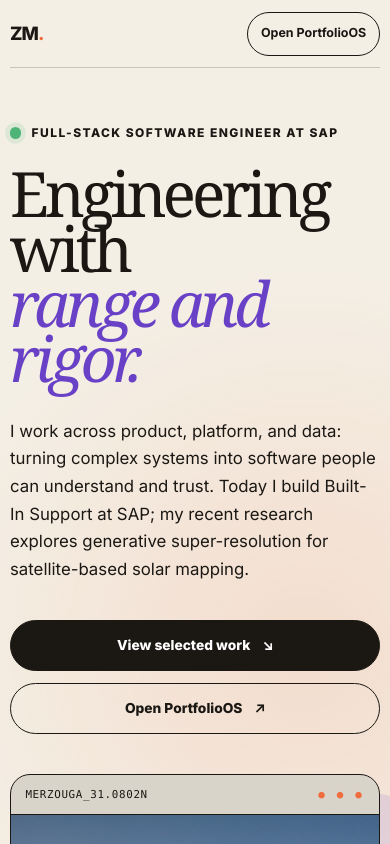
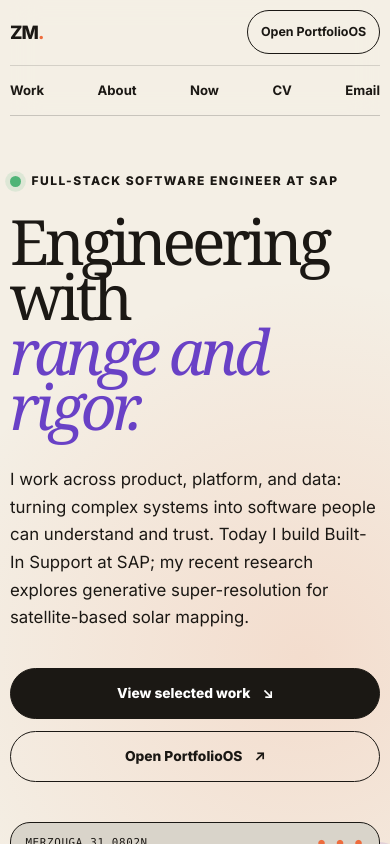
Before and after one commit to mourabitiziyad/PortfolioOS, a Next.js app: page / in a window 390 px wide. Shown: the top 844 px of the page. Built offline with nearby package versions, Linux system fonts and the light colour scheme.

Commit message:
fix: close portfolio refresh review gaps

```diff
--- a/app/about/page.tsx
+++ b/app/about/page.tsx
@@ -10,6 +10,12 @@ export const metadata: Metadata = {
   description:
     "About Ziyad Mourabiti: a Moroccan full-stack software engineer at SAP working across platforms, product, data, and applied AI.",
   alternates: { canonical: "/about" },
+  openGraph: {
+    title: "About - Ziyad Mourabiti",
+    description:
+      "A Moroccan full-stack software engineer at SAP working across platforms, product, data, and applied AI.",
+    url: "/about",
+  },
 };
 
 const journey = [
--- a/app/globals.css
+++ b/app/globals.css
@@ -88,6 +88,9 @@ a {
 .skip-link:focus { transform: translateY(0); }
 
 .site-header {
+  position: sticky;
+  top: 0;
+  z-index: 40;
   width: min(100% - 2rem, 78rem);
   min-height: 4.75rem;
   margin: 0 auto;
@@ -96,6 +99,8 @@ a {
   align-items: center;
   gap: 2rem;
   border-bottom: 1px solid rgba(27, 24, 20, 0.2);
+  background: rgba(244, 239, 229, 0.88);
+  backdrop-filter: blur(14px);
 }
 
 .site-mark {
@@ -443,7 +448,8 @@ a {
 }
 
 .text-link span:first-child { border-bottom: 1px solid currentColor; }
-.text-link:hover span:last-child { transform: translate(2px, -2px); }
+.text-link-arrow { transition: transform 160ms ease; }
+.text-link:hover .text-link-arrow { transform: translate(2px, -2px); }
 
 .section-end-link { display: flex; justify-content: flex-end; margin-top: 2rem; }
 .selected-projects { border-top: 1px solid rgba(27, 24, 20, 0.2); }
@@ -702,8 +708,15 @@ a {
 .now-principle blockquote { max-width: 22ch; }
 
 @media (max-width: 860px) {
-  .site-header { grid-template-columns: 1fr auto; min-height: 4.25rem; }
-  .site-nav { display: none; }
+  .site-header { grid-template-columns: 1fr auto; gap: 0.65rem 1rem; padding: 0.65rem 0; }
+  .site-nav {
+    grid-column: 1 / -1;
+    grid-row: 2;
+    justify-content: space-between;
+    min-height: 2.5rem;
+    padding-top: 0.65rem;
+    border-top: 1px solid rgba(27, 24, 20, 0.14);
+  }
   .hero { min-height: auto; grid-template-columns: 1fr; padding-top: 4rem; }
   .hero h1 { font-size: clamp(3.6rem, 15vw, 6.5rem); }
   .hero-visual { transform: none; }
--- a/app/now/page.tsx
+++ b/app/now/page.tsx
@@ -7,6 +7,11 @@ export const metadata: Metadata = {
   title: "Now",
   description: "What Ziyad Mourabiti is working on and thinking about now.",
   alternates: { canonical: "/now" },
+  openGraph: {
+    title: "Now - Ziyad Mourabiti",
+    description: "What Ziyad Mourabiti is working on and thinking about now.",
+    url: "/now",
+  },
 };
 
 export default function NowPage() {
--- a/app/opengraph-image.tsx
+++ b/app/opengraph-image.tsx
@@ -1,6 +1,5 @@
 import { ImageResponse } from "next/og";
 
-export const runtime = "edge";
 export const alt = "Ziyad Mourabiti - Engineering with range and rigor";
 export const size = { width: 1200, height: 630 };
 export const contentType = "image/png";
--- a/app/work/page.tsx
+++ b/app/work/page.tsx
@@ -11,6 +11,12 @@ export const metadata: Metadata = {
   description:
     "Selected platform engineering, applied AI, distributed systems, and product work by Ziyad Mourabiti.",
   alternates: { canonical: "/work" },
+  openGraph: {
+    title: "Work - Ziyad Mourabiti",
+    description:
+      "Selected platform engineering, applied AI, distributed systems, and product work by Ziyad Mourabiti.",
+    url: "/work",
+  },
 };
 
 export default function WorkPage() {
--- a/components/site/site-header.tsx
+++ b/components/site/site-header.tsx
@@ -1,13 +1,19 @@
+"use client";
+
 import Link from "next/link";
+import { usePathname } from "next/navigation";
 
 const navigation = [
   { label: "Work", href: "/work" },
   { label: "About", href: "/about" },
   { label: "Now", href: "/now" },
   { label: "CV", href: "/CV.pdf" },
+  { label: "Email", href: "mailto:mourabitiziyad@gmail.com" },
 ];
 
 export function SiteHeader() {
+  const pathname = usePathname();
+
   return (
     <header className="site-header">
       <Link className="site-mark" href="/" aria-label="Ziyad Mourabiti, home">
@@ -16,7 +22,11 @@ export function SiteHeader() {
       </Link>
       <nav aria-label="Primary navigation" className="site-nav">
         {navigation.map((item) => (
-          <Link href={item.href} key={item.href}>
+          <Link
+            href={item.href}
+            key={item.href}
+            aria-current={item.href.startsWith("/") && pathname === item.href ? "page" : undefined}
+          >
             {item.label}
           </Link>
         ))}
--- a/components/site/text-link.tsx
+++ b/components/site/text-link.tsx
@@ -12,7 +12,9 @@ export function TextLink({ label, href, external, className }: TextLinkProps) {
       rel={external ? "noreferrer" : undefined}
     >
       <span>{label}</span>
-      <span aria-hidden="true">{external ? "↗" : "→"}</span>
+      <span className="text-link-arrow" aria-hidden="true">
+        {external ? "↗" : "→"}
+      </span>
       {external ? <span className="sr-only"> (opens in a new tab)</span> : null}
     </Link>
   );
--- a/components/ui/crt-monitor.tsx
+++ b/components/ui/crt-monitor.tsx
@@ -20,7 +20,7 @@ export function CRTMonitor({ children }: Readonly<{ children: React.ReactNode }>
 			animate="visible"
 		>
 			<div className="bg-grey rounded-lg flex flex-wrap justify-center shadow-2xl h-full">
-				<Image placeholder='blur' blurDataURL='/merzouga-resized.jpg' src="/merzouga-full.jpg" alt="CRT Monitor" fill style={{ objectFit: 'cover' }} className='-z-1' />
+				<Image placeholder='blur' blurDataURL='/merzouga-resized.jpg' src="/merzouga-full.jpg" alt="" fill sizes="100vw" style={{ objectFit: 'cover' }} className='-z-1' />
 				<div className='bg-grey h-full w-full crt-glow scan-lines'></div>
 				<div className='absolute inset-0'>
 					{showCredit ? (
--- a/components/ui/desktop-view.tsx
+++ b/components/ui/desktop-view.tsx
@@ -2,7 +2,7 @@
 import React from 'react';
 import { NavBar } from './navbar';
 import { Folder } from '../folder';
-import { motion } from 'framer-motion';
+import { motion, MotionConfig } from 'framer-motion';
 import { navigation } from '@/navigation';
 
 export function DesktopView({ children }: { children: React.ReactNode }) {
@@ -29,6 +29,7 @@ export function DesktopView({ children }: { children: React.ReactNode }) {
 		}
 	}
 	return (
+		<MotionConfig reducedMotion="user">
 		<div className='h-full w-full'>
 			<NavBar />
 			<div className='h-full xl:h-[97%] w-full flex justify-between flex-1'>
@@ -48,6 +49,7 @@ export function DesktopView({ children }: { children: React.ReactNode }) {
 				{children}
 			</div>
 		</div>
+		</MotionConfig>
 	);
 }
 
--- a/components/ui/mobile-only-bar.tsx
+++ b/components/ui/mobile-only-bar.tsx
@@ -15,7 +15,7 @@ export function MobileOnlyBar() {
         {navigation
           .filter((nav) => `/desktop${nav.path}` !== path)
           .map((nav) => (
-              <Link href={`/desktop${nav.path}`} key={nav.id} className="gap-2 flex items-center bg-accent px-2 py-1 rounded-md hover:bg-slate-100">
+              <Link href={`/desktop${nav.path}`} key={nav.id} className="min-h-11 gap-2 flex items-center bg-accent px-3 py-2 rounded-md hover:bg-slate-100">
                 {
                   nav.icon === "folder" ? (
                     <FolderOpenIcon height={20} width={20} />
--- a/components/ui/window-bar.tsx
+++ b/components/ui/window-bar.tsx
@@ -8,7 +8,7 @@ import { FileIcon } from "./file-icon";
 export function WindowBar() {
   const path = usePathname();
   return (
-    <div className="h-6 w-full bg-white rounded-t-md flex justify-between">
+    <div className="h-11 md:h-6 w-full bg-white rounded-t-md flex justify-between">
       <div className="flex gap-2 items-center ml-2">
         {navigation.filter((nav) => `/desktop${nav.path}` === path)[0]?.icon === 'folder' ?
           <FolderOpenIcon height={20} width={20} />
@@ -23,8 +23,10 @@ export function WindowBar() {
         <Link
           href="/desktop"
           aria-label="Close window and return to the PortfolioOS desktop"
-          className="h-3 w-3 bg-red-500 rounded-full focus:outline focus:outline-2 focus:outline-offset-2 focus:outline-white"
-        />
+          className="grid h-11 w-11 md:h-6 md:w-6 place-items-center rounded-full focus:outline focus:outline-2 focus:outline-offset-2 focus:outline-white"
+        >
+          <span aria-hidden="true" className="h-3 w-3 bg-red-500 rounded-full" />
+        </Link>
       </div>
     </div>
   );
--- a/lib/portfolio.ts
+++ b/lib/portfolio.ts
@@ -90,7 +90,7 @@ export const featuredWork: FeaturedWork[] = [
     contribution:
       "I assembled the workflow from geospatial acquisition through ESRGAN, S2DR3, and Satlas enhancement, image-quality evaluation, and an interactive segmentation interface.",
     outcome:
-      "The MSc thesis became an oral presentation at ACDSA 2026 and an open collection of reusable research tools.",
+      "The study found that super-resolution improved segmentation, while perceptual image quality did not consistently predict detection performance. It later became an oral presentation at ACDSA 2026.",
     tags: ["Generative AI", "Computer vision", "Geospatial data", "Python"],
     links: [
       {
@@ -180,7 +180,7 @@ export const projects: Project[] = [
     links: [
       {
         label: "GitHub",
-        href: "https://github.com/mourabitiziyad/Chess-Engine",
+        href: "https://github.com/mourabitiziyad/Monza-Chess",
         external: true,
       },
       {
```
Also changed, not shown: 1 other file (tests, documents, lock files or other folders).
